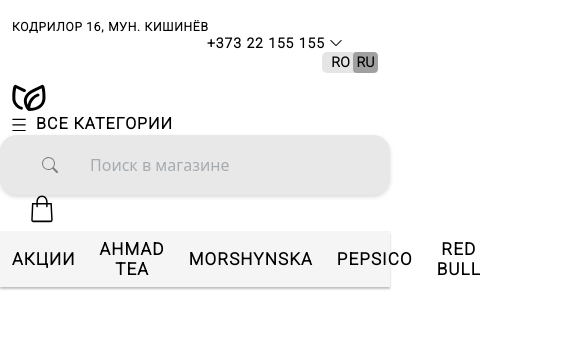
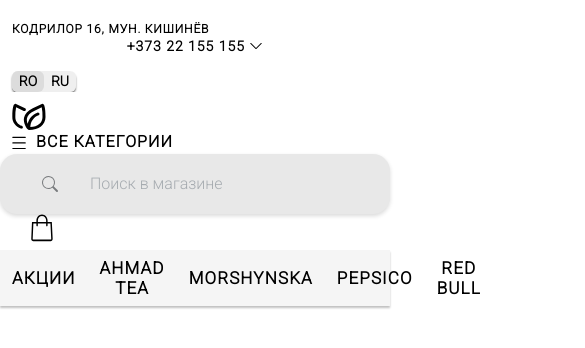
Before and after one commit to Valelaaa/ahmad-store-ui-ux, a Vue app: page / in a window 390 px wide. Shown: the top 348 px of the page, 585 px wide, since content can reach past the window. Built offline with nearby package versions, Linux system fonts and the light colour scheme; a web font is replaced by a local one.

Commit message:
Phone-language menu content

```diff
--- a/src/components/HeaderContent.vue
+++ b/src/components/HeaderContent.vue
@@ -1,16 +1,28 @@
 <template>
   <header class = "header container">
     <div class = "info row">
-      <div class = "col-lg-3 address">КОДРИЛОР 16, МУН. КИШИНЁВ</div>
-      <div class = "col-lg-2 offset-6 phone">+373 22 155 155
-        <b-icon icon = "chevron-down"></b-icon>
+      <div class = "col-lg-3 col-md-4 col-sm-5 address">КОДРИЛОР 16, МУН. КИШИНЁВ</div>
+      <div class = "col-lg-3 offset-lg-5 col-md-4 offset-md-2 col-sm-4 offset-sm-1 phone">
+        <p>+373 22 155 155
+          <b-icon role = 'button' icon = "chevron-down" @click = "toggleElement"></b-icon>
+        </p>
+        <div class = "phone-active" v-if = "isElVisible">
+          <p>+373 22 155 155
+            <b-icon role = 'button' icon = "chevron-up" @click = "toggleElement"></b-icon>
+          </p>
+          <p>+373 67 155 155 </p>
+          <p class = "clock">
+            <b-icon icon = "clock" font-scale = "2"></b-icon>
+            ПН-ПТ: 9.00-19.00 <br>СБ-ВС: 10.00-18.00
+          </p>
+        </div>
       </div>
-      <div class = "d-flex col-lg-1 language-content justify-content-end">
-        <div class = "language">
-          <div class = "language-ro">
+      <div class = "col-lg-1 col-md-2 col-sm-2 language-content">
+        <div class = "language" id = "lang">
+          <div class = "language-ro" id = "lang-ro" @click = "activate(1)" :class = "{active: active_el === 1}">
             RO
           </div>
-          <div class = "language-ru">
+          <div class = "language-ru" id = "lang-ru" @click = "activate(2)" :class = "{active: active_el === 2}">
             RU
           </div>
         </div>
@@ -75,9 +87,25 @@
 export default {
   name: 'HeaderContent',
   components: {IconUser, IconShoppingBag, IconHeart, HamburgerMenu, IconLogo},
+  el: "#lang",
+  data() {
+    return {
+      active_el: 1,
+      isElVisible: false
+    }
+  },
+  methods: {
+    toggleElement() {
+      this.isElVisible = !this.isElVisible
+    },
+    activate: function (el) {
+      this.active_el = el;
+    }
+  }
+}
 
-}
 </script>
+
 <style>
 
 .product-bar-item{
@@ -98,6 +126,7 @@
   box-shadow: 0px 2px 2px rgba(0, 0, 0, 0.25);
 }
 * {
+  font-family: 'Roboto', sans-serif;
   padding: 0;
   margin: 0;
   box-sizing: border-box;
@@ -113,21 +142,42 @@
 }
 
 .address {
-  font-family: 'Roboto', sans-serif;
   font-weight: 600;
   font-size: 12px;
-  line-height: 15px;
-  letter-spacing: 0.068em;
+  letter-spacing: 0.07em;
   color: #000000;
 }
 
 .phone {
-  font-family: 'Roboto', sans-serif;
+  display: flex;
+  justify-content: center;
+  text-align: center;
   font-weight: 600;
   font-size: 14px;
   line-height: 17px;
-  letter-spacing: 0.068em;
+  letter-spacing: 0.07em;
   color: #000000;
+}
+
+.phone-active {
+  padding: 15px 0;
+  z-index: 1;
+  position: absolute;
+  width: 215px;
+  height: 130px;
+  background: #F7F7F7;
+  box-shadow: 0 2px 2px rgba(0, 0, 0, 0.25);
+  border-radius: 12px;
+}
+
+.clock {
+  display: flex;
+  justify-content: space-around;
+  align-items: center;
+}
+
+.language-content {
+  padding: 0;
 }
 
 .language {
@@ -137,22 +187,22 @@
   font-weight: 600;
   font-size: 14px;
   color: #000000;
-  background: rgba(0, 0, 0, .1);
-  border-radius: 5px;
-  width: 56px;
+  background: rgba(229, 229, 229, .6);
+  border-radius: 6px;
+  width: 64px;
+  box-shadow: 0 2px 2px gray;
 }
 
-.language-ru {
-  width: 25px;
+.active {
   color: #000000;
-  background: rgba(0, 0, 0, .3);
-  border-radius: 4px;
-  text-align: center;
+  background: rgba(217, 217, 217, .9);
+  border-radius: 6px;
 }
 
-.language-ro {
-  width: 25px;
+.language-ro, .language-ru {
+  width: 32px;
   text-align: center;
+  cursor: pointer;
 }
 
 .language-content {
```
